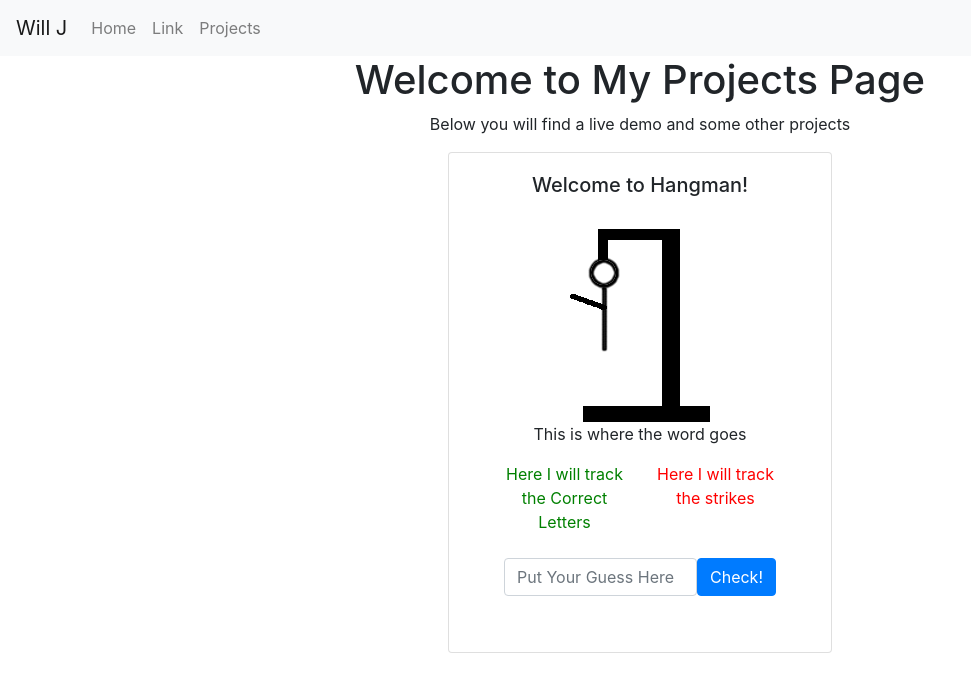
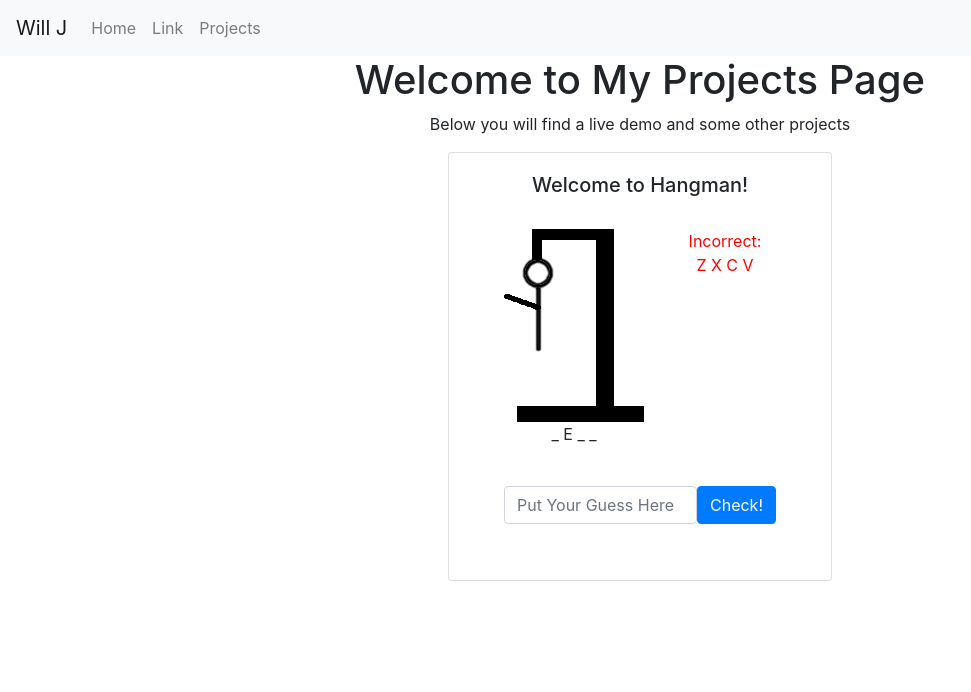
Before and after one commit to williamjessop/williamjessop.github.io, a React (Create React App) app: page /projects in a window 1280 px wide. Shown: the top 692 px of the page, without its empty margins (0-971 px from the left). Built offline with nearby package versions, Linux system fonts and the light colour scheme.

Commit message:
rearranged the game

```diff
--- a/src/components/game.jsx
+++ b/src/components/game.jsx
@@ -47,20 +47,19 @@ class Game extends React.Component {
                         <Card.Title>Welcome to Hangman!</Card.Title>
                         <Card.Body>
                             <Container>
-                                <Image src={pic} alt="Some text"/>
-
-
-                                    <p>This is where the word goes</p>
-
                                 <Row>
                                     <Col>
-                                        <div style={{color:"green"}}>Here I will track the Correct Letters</div>
+                                        <Image src={pic} alt="Some text"/>
+
+                                        <br/>
+                                        <p>_ E _ _</p>
                                     </Col>
                                     <Col>
-                                        <div style={{color:"red"}}>Here I will track the strikes</div>
+                                        <div style={{color:"red"}}>Incorrect:</div>
+                                        <div style={{color:"red"}}>Z X C V</div>
                                     </Col>
+                                </Row>
 
-                                </Row>
                                 <br/>
 
                                 <Form style={{display: "flex"}}>
```
